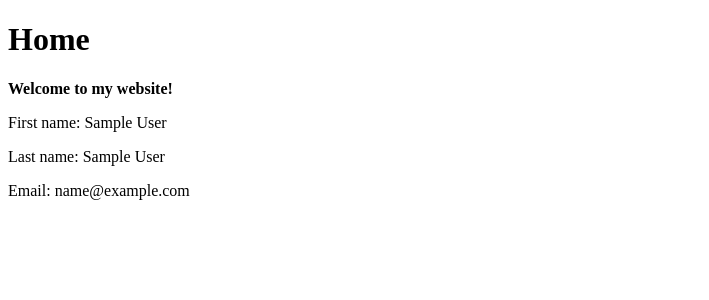
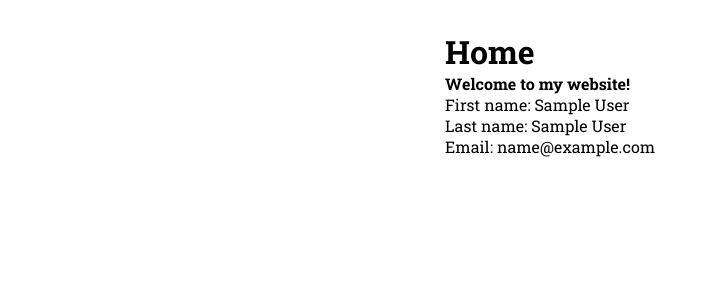
Before and after one commit to bobstorms/food-flow, a PHP site: page / in a window 1280 px wide. Shown: the top 300 px of the page, without its empty margins (0-709 px from the left). Run offline with PHP 8.4, Linux system fonts and the light colour scheme; the visitor is signed in with stand-in values (Sample User, id 1).

Commit message:
added basic styling: typography, colors and max screen width

```diff
--- a/css/style.css
+++ b/css/style.css
@@ -1,2 +1,2 @@
-.form{display:-webkit-box;display:-ms-flexbox;display:flex;-webkit-box-orient:vertical;-webkit-box-direction:normal;-ms-flex-direction:column;flex-direction:column;gap:0.5em}.login-form input{width:300px}
+@import url("https://fonts.googleapis.com/css2?family=Roboto+Slab:wght@300;400;500;600;700&display=swap");*,:after,:before{margin:0;padding:0;-webkit-box-sizing:border-box;box-sizing:border-box;font-family:"Roboto Slab",sans-serif}footer,header,main{max-width:450px;margin-left:auto;margin-right:auto;padding:30px}.form{display:-webkit-box;display:-ms-flexbox;display:flex;-webkit-box-orient:vertical;-webkit-box-direction:normal;-ms-flex-direction:column;flex-direction:column;gap:0.5em}.login-form input{width:300px}
 /*# sourceMappingURL=style.css.map */
--- a/index.php
+++ b/index.php
@@ -24,10 +24,12 @@
     <title>Foodflow | Home</title>
 </head>
 <body>
-    <h1>Home</h1>
-    <p><strong>Welcome to my website!</strong></p>
-    <p>First name: <?php echo $res["first_name"]; ?></p>
-    <p>Last name: <?php echo $res["last_name"]; ?></p>
-    <p>Email: <?php echo $_SESSION["user"]; ?></p>
+    <main>
+        <h1>Home</h1>
+        <p><strong>Welcome to my website!</strong></p>
+        <p>First name: <?php echo $res["first_name"]; ?></p>
+        <p>Last name: <?php echo $res["last_name"]; ?></p>
+        <p>Email: <?php echo $_SESSION["user"]; ?></p>
+    </main>
 </body>
 </html>
--- a/scss/base.scss
+++ b/scss/base.scss
@@ -1,3 +1,17 @@
+*, *::before, *::after {
+    margin: 0;
+    padding: 0;
+    box-sizing: border-box;
+    font-family: $font-stack;
+}
+
+header, main, footer {
+    max-width: $max-screen-width;
+    margin-left: auto;
+    margin-right: auto;
+    padding: $padding-medium;
+}
+
 .form {
     display: flex;
     flex-direction: column;
--- a/scss/style.scss
+++ b/scss/style.scss
@@ -1,3 +1,5 @@
+@import url('https://fonts.googleapis.com/css2?family=Roboto+Slab:wght@300;400;500;600;700&display=swap');
+
 @import "variables/typography";
 @import "variables/colors";
 @import "variables/misc";
--- a/scss/variables/_colors.scss
+++ b/scss/variables/_colors.scss
@@ -0,0 +1,14 @@
+$color-black: #37454c;
+$color-white: #ffffff;
+
+$color-light-grey: #f4f4f4;
+$color-grey: #e6e6e6;
+
+$color-light-green: #e8f2e7;
+$color-green: #8aaa89;
+
+$color-button-primary: $color-green;
+$color-button-secondary: $color-light-green;
+$color-button-disabled: $color-grey;
+
+$color-text: $color-black;
--- a/scss/variables/_misc.scss
+++ b/scss/variables/_misc.scss
@@ -0,0 +1,3 @@
+$max-screen-width: 450px;
+
+$padding-medium: 30px;
--- a/scss/variables/_typography.scss
+++ b/scss/variables/_typography.scss
@@ -0,0 +1,7 @@
+$font-stack: 'Roboto Slab', sans-serif;
+
+$font-weight-light: 300;
+$font-weight-regular: 400;
+$font-weight-medium: 500;
+$font-weight-semibold: 600;
+$font-weight-bold: 700;
```
Also changed, not shown: 1 other file.
